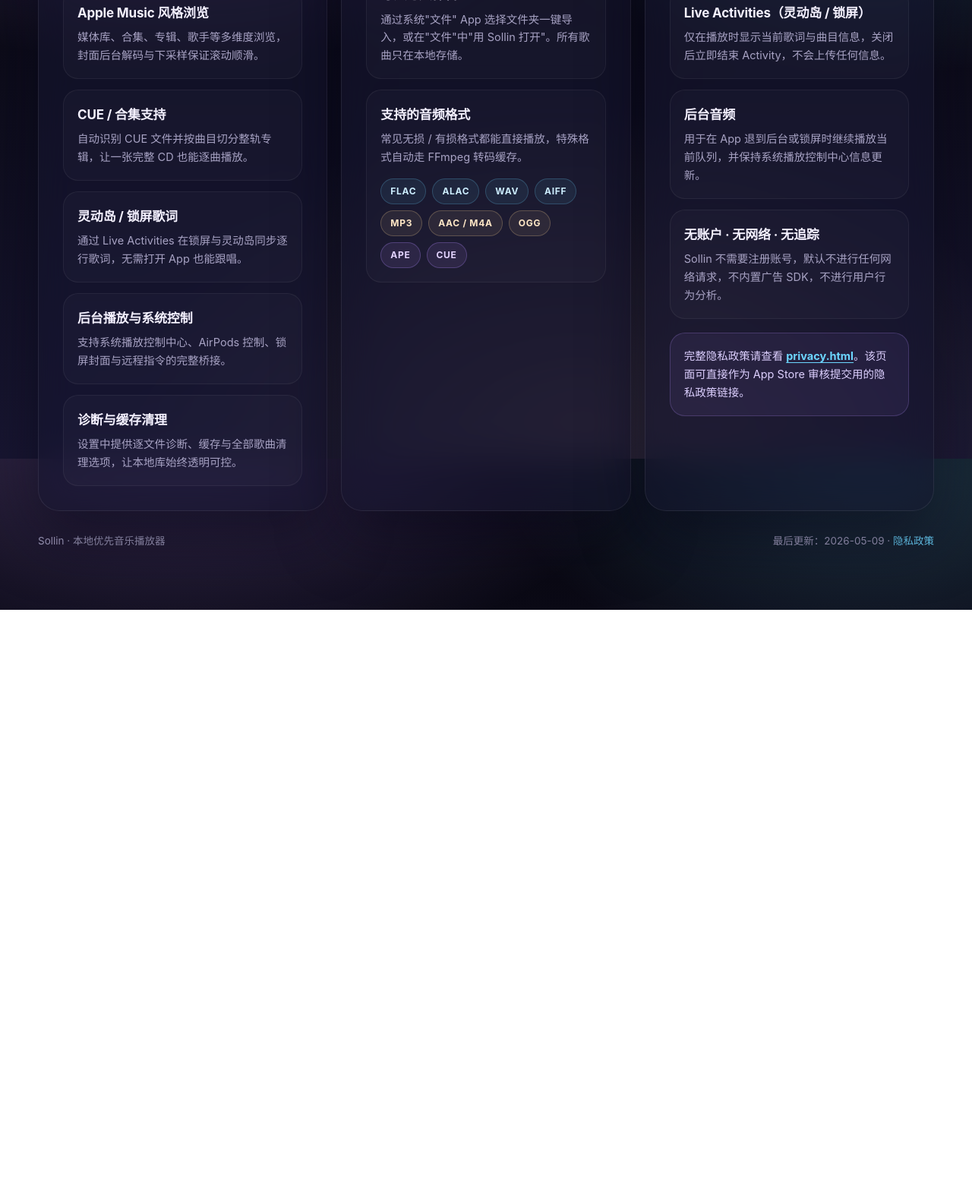
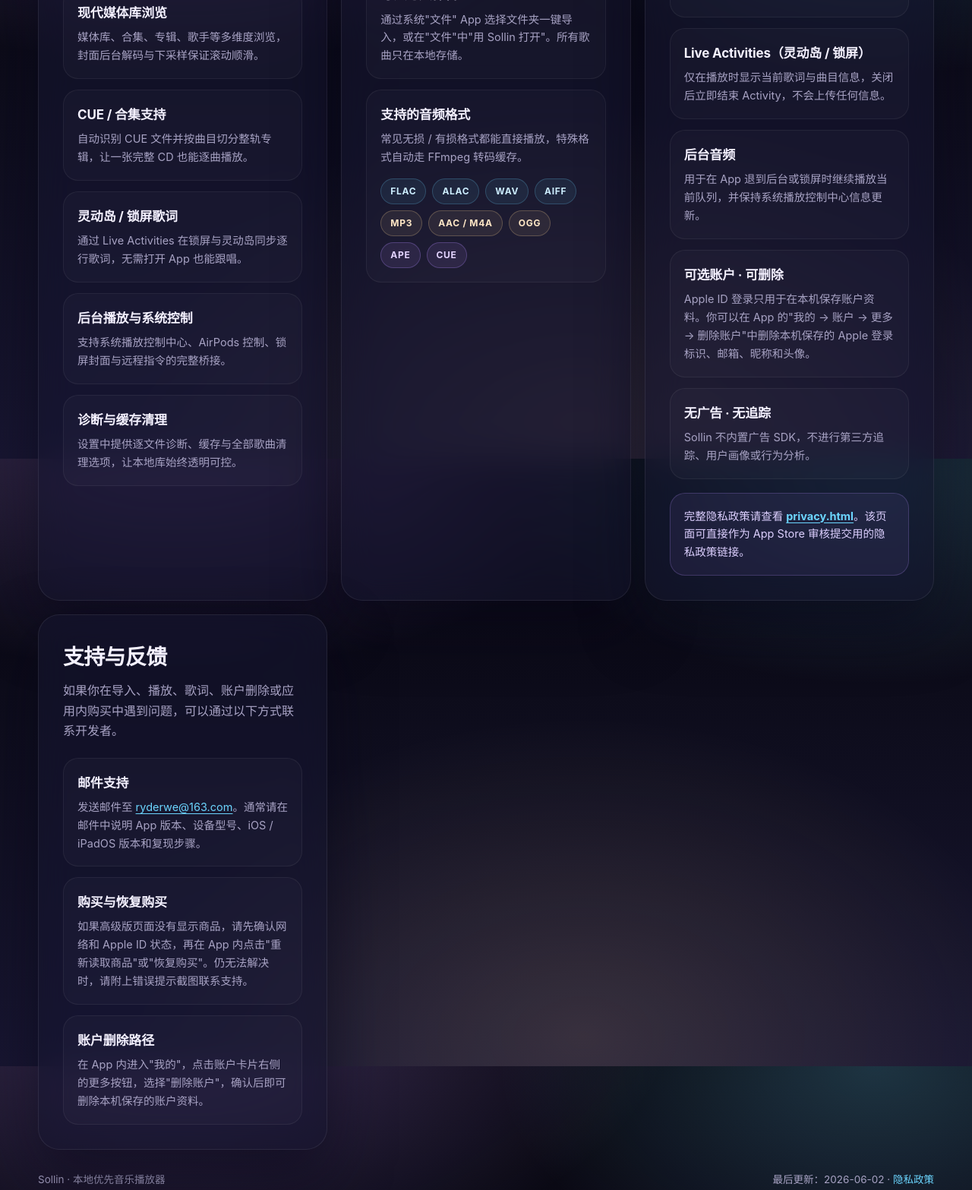
Before and after one commit to Ryderwe/jide-app-site, a plain HTML site: page sollin-local/index.html in a window 1280 px wide. Shown: the part 996-2563 px from the top of the page at 76% size. Before the commit the page ends 1799 px from the top, so only its background shows below. Drawn offline with Linux system fonts and the light colour scheme.

Commit message:
Update Sollin support page for App Review

```diff
--- a/sollin-local/index.html
+++ b/sollin-local/index.html
@@ -4,7 +4,7 @@
   <meta charset="UTF-8">
   <meta name="viewport" content="width=device-width, initial-scale=1.0">
   <title>Sollin · 本地优先的全格式音乐播放器</title>
-  <meta name="description" content="Sollin 是一款面向 iPhone 与 iPad 的本地优先音乐播放器，原生支持 FLAC / APE / ALAC / WAV / MP3 等格式，提供 Apple Music 风格的浏览、灵动岛歌词与后台播放体验。">
+  <meta name="description" content="Sollin 是一款面向 iPhone 与 iPad 的本地优先音乐播放器，原生支持 FLAC / APE / ALAC / WAV / MP3 等格式，提供现代媒体库浏览、灵动岛歌词、后台播放和支持反馈入口。">
   <style>
     :root {
       --bg-0: #07060d;
@@ -433,6 +433,12 @@
       text-underline-offset: 3px;
     }
 
+    .feature a {
+      color: var(--accent-2);
+      text-decoration: underline;
+      text-underline-offset: 3px;
+    }
+
     .footer {
       margin-top: 28px;
       display: flex;
@@ -472,6 +478,7 @@
       <nav class="nav">
         <a href="#features">功能</a>
         <a href="#formats">支持格式</a>
+        <a href="#support">支持</a>
         <a href="#privacy">隐私</a>
         <a href="privacy.html">隐私政策全文</a>
       </nav>
@@ -483,11 +490,11 @@
           <span class="eyebrow"><span class="dot"></span>Local-first · iPhone & iPad</span>
           <h1>把整张专辑，留在本地。</h1>
           <p class="lede">
-            Sollin 是一款本地优先的全格式音乐播放器。原生 AVAudioEngine 直解 + FFmpeg 备援让 FLAC / APE / ALAC / WAV / MP3 等文件一键就能播放；Apple Music 风格的浏览、灵动岛歌词与系统控制中心，让本地音乐听起来仍像 2026 年。
+            Sollin 是一款本地优先的全格式音乐播放器。原生 AVAudioEngine 直解 + FFmpeg 备援让 FLAC / APE / ALAC / WAV / MP3 等文件一键就能播放；现代媒体库浏览、灵动岛歌词与系统控制中心，让本地音乐听起来仍像 2026 年。
           </p>
           <div class="cta-row">
             <a class="button primary" href="#features">了解功能</a>
-            <a class="button secondary" href="privacy.html">查看隐私政策</a>
+            <a class="button secondary" href="#support">获取支持</a>
           </div>
         </div>
         <aside class="card hero-side">
@@ -524,7 +531,7 @@
               <p>常规格式走 AVAudioEngine 原生通道；APE 等长尾格式自动转码为 ALAC 缓存后无损播放。</p>
             </div>
             <div class="feature">
-              <h3>Apple Music 风格浏览</h3>
+              <h3>现代媒体库浏览</h3>
               <p>媒体库、合集、专辑、歌手等多维度浏览，封面后台解码与下采样保证滚动顺滑。</p>
             </div>
             <div class="feature">
@@ -578,7 +585,7 @@
 
         <section class="card" id="privacy">
           <h2 class="section-title">审核相关隐私说明</h2>
-          <p class="section-copy">Sollin 以"零账户、零联网"为默认状态。下列权限仅在你主动使用对应功能时启用。</p>
+          <p class="section-copy">Sollin 的本地播放、导入和媒体库功能默认不需要账户。可选 Apple ID 登录、App Store 内购与恢复购买仅通过 Apple 系统服务完成。</p>
           <div class="feature-list">
             <div class="feature">
               <h3>文件 / 文件夹访问</h3>
@@ -593,12 +600,35 @@
               <p>用于在 App 退到后台或锁屏时继续播放当前队列，并保持系统播放控制中心信息更新。</p>
             </div>
             <div class="feature">
-              <h3>无账户 · 无网络 · 无追踪</h3>
-              <p>Sollin 不需要注册账号，默认不进行任何网络请求，不内置广告 SDK，不进行用户行为分析。</p>
+              <h3>可选账户 · 可删除</h3>
+              <p>Apple ID 登录只用于在本机保存账户资料。你可以在 App 的"我的 → 账户 → 更多 → 删除账户"中删除本机保存的 Apple 登录标识、邮箱、昵称和头像。</p>
+            </div>
+            <div class="feature">
+              <h3>无广告 · 无追踪</h3>
+              <p>Sollin 不内置广告 SDK，不进行第三方追踪、用户画像或行为分析。</p>
             </div>
           </div>
           <div class="notice">
             完整隐私政策请查看 <a href="privacy.html"><strong>privacy.html</strong></a>。该页面可直接作为 App Store 审核提交用的隐私政策链接。
+          </div>
+        </section>
+
+        <section class="card" id="support">
+          <h2 class="section-title">支持与反馈</h2>
+          <p class="section-copy">如果你在导入、播放、歌词、账户删除或应用内购买中遇到问题，可以通过以下方式联系开发者。</p>
+          <div class="feature-list">
+            <div class="feature">
+              <h3>邮件支持</h3>
+              <p>发送邮件至 <a href="mailto:ryderwe@163.com?subject=Sollin%20Support">ryderwe@163.com</a>。通常请在邮件中说明 App 版本、设备型号、iOS / iPadOS 版本和复现步骤。</p>
+            </div>
+            <div class="feature">
+              <h3>购买与恢复购买</h3>
+              <p>如果高级版页面没有显示商品，请先确认网络和 Apple ID 状态，再在 App 内点击"重新读取商品"或"恢复购买"。仍无法解决时，请附上错误提示截图联系支持。</p>
+            </div>
+            <div class="feature">
+              <h3>账户删除路径</h3>
+              <p>在 App 内进入"我的"，点击账户卡片右侧的更多按钮，选择"删除账户"，确认后即可删除本机保存的账户资料。</p>
+            </div>
           </div>
         </section>
       </div>
@@ -606,7 +636,7 @@
 
     <footer class="footer">
       <span>Sollin · 本地优先音乐播放器</span>
-      <span>最后更新：2026-05-09 · <a href="privacy.html">隐私政策</a></span>
+      <span>最后更新：2026-06-02 · <a href="privacy.html">隐私政策</a></span>
     </footer>
   </div>
 </body>
```
Also changed, not shown: sollin-local/privacy.html (+8 -3 lines).
